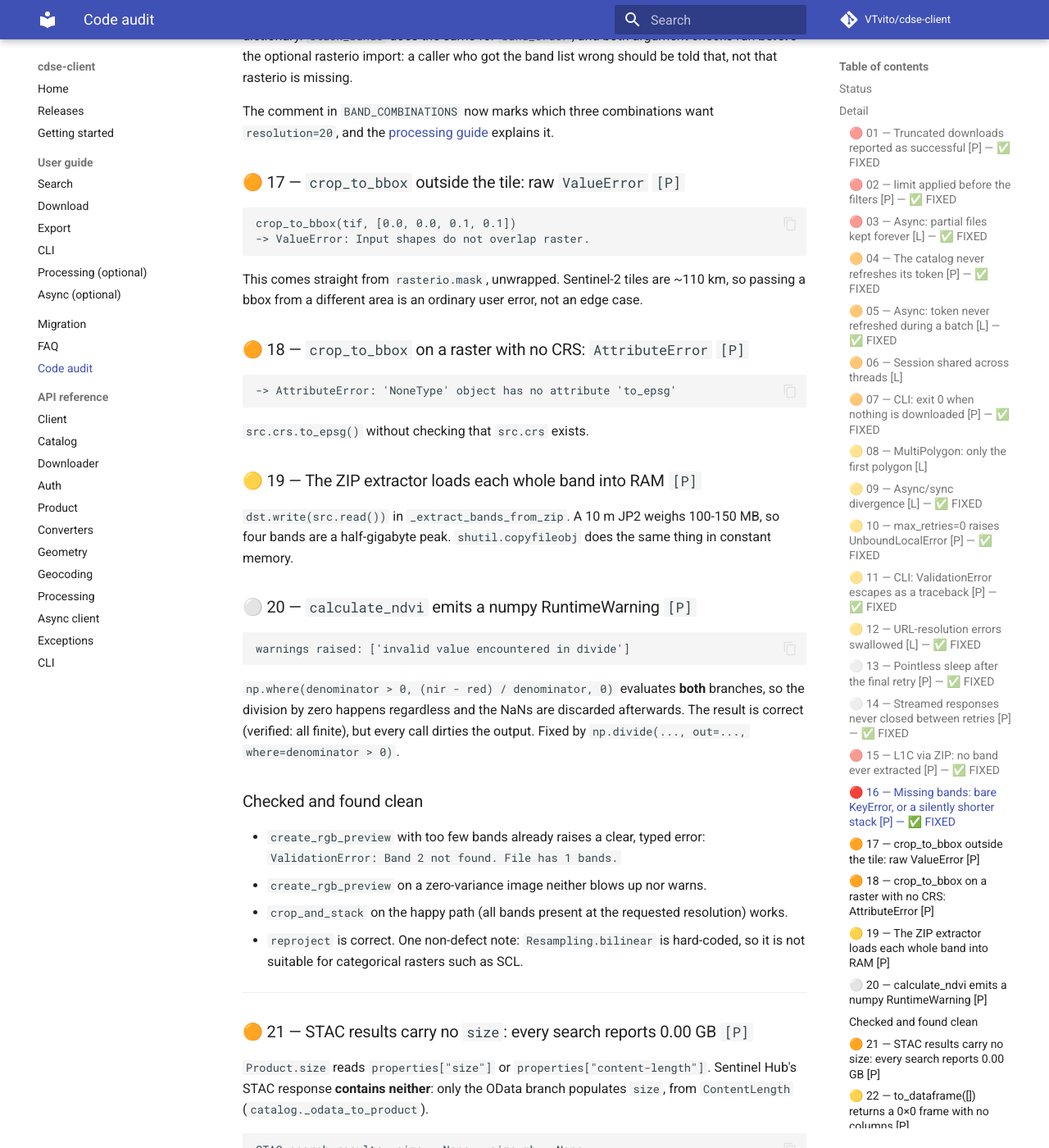
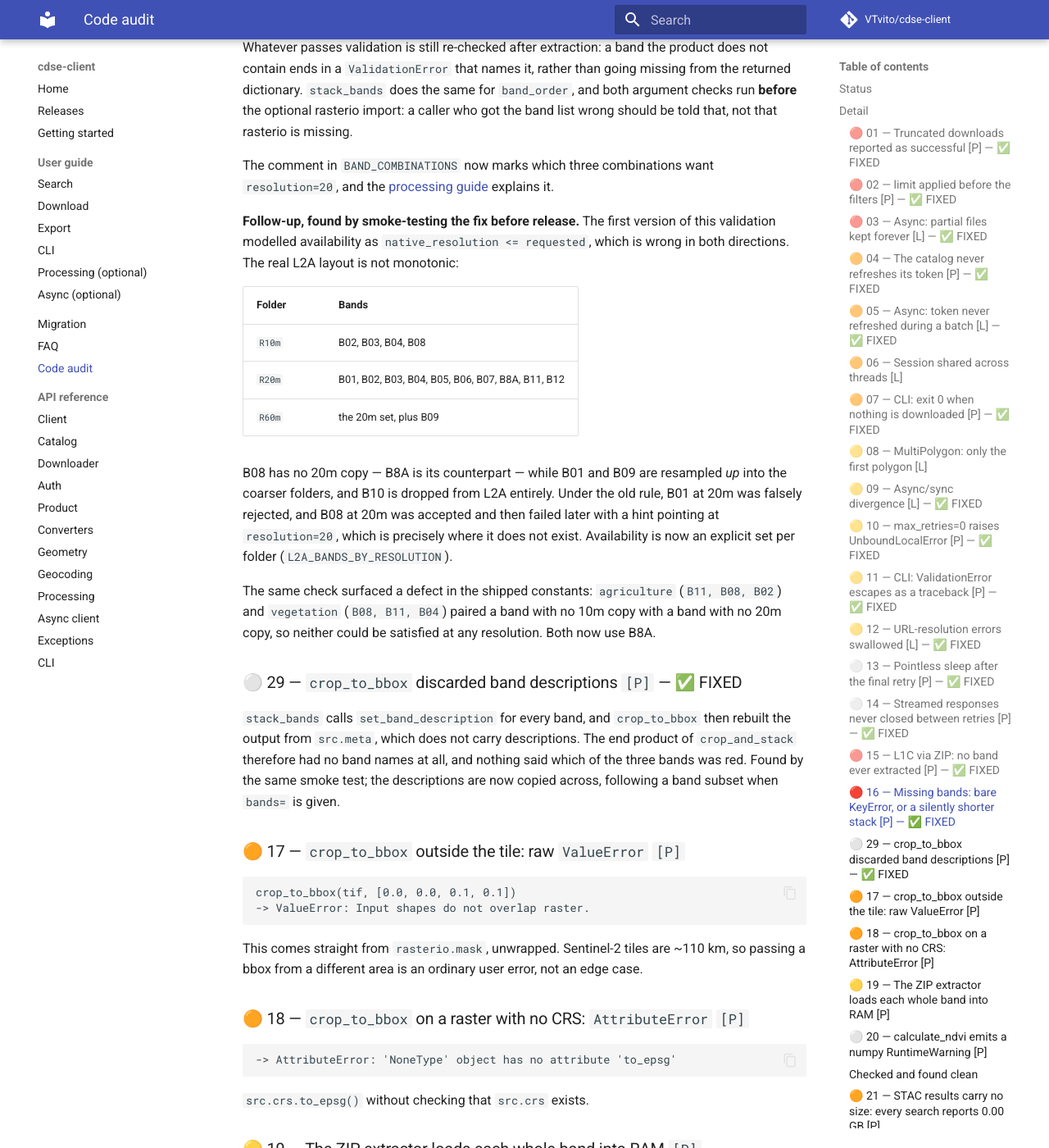
Before and after one commit to VTvito/cdse-client, an MkDocs documentation site: the page built from docs/audit.md, in a window 1280 px wide and 1400 px high, scrolled down 6895 px. Shown: the whole window at 82% size. Built offline with MkDocs 1.6.1 and Material for MkDocs 9.7.7, drawn with Linux system fonts in a browser that asks for light colours; comment, search, counter and statistics services are not loaded; some of the changed text lies outside the part shown.

Commit message:
fix(processing): model L2A band availability per folder, not by comparison
Found by smoke-testing 1.1.0 against synthetic but real georeferenced
products before tagging it. Two defects, both introduced or exposed by
the defect-16 validation added earlier in this release.

1. The validation modelled availability as native_resolution <= requested,
   which is wrong in both directions. The real L2A layout is not monotonic:

     R10m: B02 B03 B04 B08
     R20m: B01 B02 B03 B04 B05 B06 B07 B8A B11 B12
     R60m: the 20m set, plus B09

   B08 has no 20m copy - B8A is its counterpart, not a resampled B08 -
   while B01 and B09 are resampled *up* into the coarser folders, and B10
   is dropped from L2A entirely. So B01 at 20m was falsely rejected, and
   B08 at 20m passed validation only to fail later against a hint reading
   "use resolution=20", which is exactly where B08 does not exist. Being
   sent to a second, more confusing error by the first error's own advice
   is worse than the bare KeyError this replaced.

   Availability is now an explicit set per folder.

2. The same check proved two shipped constants unsatisfiable at any
   resolution: agriculture (B11, B08, B02) and vegetation (B08, B11, B04)
   each pair a band with no 10m copy against a band with no 20m copy.
   Both now use B8A, the 20m NIR band, and work at resolution=20.

Also fixes a smaller thing the smoke test caught on the way: crop_to_bbox
rebuilt its output from src.meta, which carries no band descriptions, so
stack_bands would name every band and the crop would immediately throw
those names away - leaving crop_and_stack's final product with no way to
tell which band was which. Tracked as defect 29.

1.1.0 is not tagged yet, so all of this lands inside it rather than
needing a 1.1.1 to correct the release that introduced it.

Co-Authored-By: Claude Opus 5 <noreply@anthropic.com>
Claude-Session: https://claude.ai/code/session_0145mztQMtVhfFeM13bP4ubw

```diff
--- a/docs/audit.md
+++ b/docs/audit.md
@@ -7,8 +7,8 @@ state of the code is legible without reading the whole git history.
 - **Screening**: 23 August 2026, against `5acb0db`
 - **Coverage**: all 13 modules of `src/cdse`. The screening is complete.
 - **Method**: `[P]` = reproduced by running the code · `[L]` = read from the source, not yet run
-- **Fixes**: 14 of 28 closed, each with a regression test
-- **Tests**: 102 → 146 passing with the optional extras installed; 136 in CI, which
+- **Fixes**: 15 of 29 closed, each with a regression test
+- **Tests**: 102 → 188 passing with the optional extras installed; 136 in CI, which
   installs only `.[dev]` (see the note on skipped tests at the end)
 
 ## Status
@@ -43,6 +43,7 @@ state of the code is legible without reading the whole git history.
 | 26 | 🟡 | geocoding.py | Nominatim: retries with no pause, and a shared user agent `[P]` | open |
 | 27 | ⚪ | geocoding.py | Near the poles the buffer produces an absurd bbox `[P]` | open |
 | 28 | ⚪ | geometry.py | `geojson_to_wkt` on empty coordinates emits `POLYGON ()` `[P]` | open |
+| 29 | ⚪ | processing.py | `crop_to_bbox` discarded band descriptions `[P]` | ✅ **fixed** |
 
 ---
 
@@ -248,6 +249,34 @@ that, not that rasterio is missing.
 
 The comment in `BAND_COMBINATIONS` now marks which three combinations want `resolution=20`,
 and the [processing guide](user-guide/processing.md) explains it.
+
+**Follow-up, found by smoke-testing the fix before release.** The first version of this
+validation modelled availability as `native_resolution <= requested`, which is wrong in both
+directions. The real L2A layout is not monotonic:
+
+| Folder | Bands |
+|---|---|
+| `R10m` | B02, B03, B04, B08 |
+| `R20m` | B01, B02, B03, B04, B05, B06, B07, B8A, B11, B12 |
+| `R60m` | the 20m set, plus B09 |
+
+B08 has no 20m copy — B8A is its counterpart — while B01 and B09 are resampled *up* into the
+coarser folders, and B10 is dropped from L2A entirely. Under the old rule, B01 at 20m was
+falsely rejected, and B08 at 20m was accepted and then failed later with a hint pointing at
+`resolution=20`, which is precisely where it does not exist. Availability is now an explicit
+set per folder (`L2A_BANDS_BY_RESOLUTION`).
+
+The same check surfaced a defect in the shipped constants: `agriculture` (`B11, B08, B02`) and
+`vegetation` (`B08, B11, B04`) paired a band with no 10m copy with a band with no 20m copy, so
+neither could be satisfied at any resolution. Both now use B8A.
+
+### ⚪ 29 — `crop_to_bbox` discarded band descriptions `[P]` — ✅ FIXED
+
+`stack_bands` calls `set_band_description` for every band, and `crop_to_bbox` then rebuilt the
+output from `src.meta`, which does not carry descriptions. The end product of `crop_and_stack`
+therefore had no band names at all, and nothing said which of the three bands was red. Found
+by the same smoke test; the descriptions are now copied across, following a band subset when
+`bands=` is given.
 
 ### 🟠 17 — `crop_to_bbox` outside the tile: raw `ValueError` `[P]`
 
```
Also changed, not shown: CHANGELOG.md (+10 -0 lines), docs/releases.md (+9 -0 lines), docs/user-guide/processing.md (+18 -5 lines), 3 other files.
